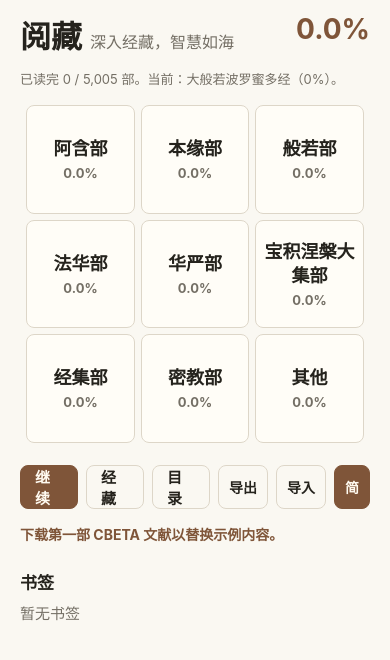
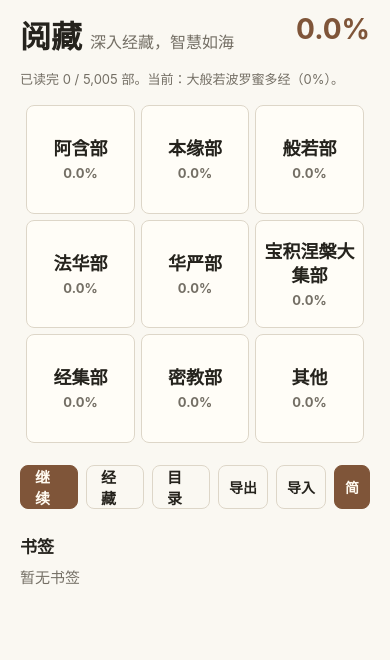
Before and after one commit to XipanXiao/sutrareader, a React Native app: screen / in a window 390 px wide. Shown: the top 660 px of the page. Built offline with nearby package versions, Linux system fonts and the light colour scheme; what expo-file-system, opencc-js would draw is missing.

Commit message:
Remove sample content notice

```diff
--- a/App.tsx
+++ b/App.tsx
@@ -488,7 +488,6 @@ function SutraReaderApp() {
           onExportProgress={exportProgress}
           onImportProgress={importProgress}
           onToggleChineseScript={toggleChineseScript}
-          onLoadDefault={() => openCatalogItem(defaultCatalogItem)}
         />
       ) : null}
       {screen === "category" && selectedCategory ? (
@@ -619,7 +618,6 @@ function HomeScreen({
   onExportProgress,
   onImportProgress,
   onToggleChineseScript,
-  onLoadDefault,
 }: {
   theme: Theme;
   currentWork: SutraWork;
@@ -637,7 +635,6 @@ function HomeScreen({
   onExportProgress: () => void;
   onImportProgress: () => void;
   onToggleChineseScript: () => void;
-  onLoadDefault: () => void;
 }) {
   const activeBookmarks = readerState.bookmarks.filter(
     (bookmark) =>
@@ -717,14 +714,6 @@ function HomeScreen({
           onPress={onToggleChineseScript}
         />
       </View>
-
-      {currentWork.id === sampleSutra.id ? (
-        <Pressable onPress={onLoadDefault} style={styles.notice}>
-          <Text style={[styles.noticeText, { color: theme.accent }]}>
-            下载第一部 CBETA 文献以替换示例内容。
-          </Text>
-        </Pressable>
-      ) : null}
 
       <View style={styles.panel}>
         <Text style={[styles.panelTitle, { color: theme.text }]}>书签</Text>
@@ -3138,14 +3127,6 @@ const styles = StyleSheet.create({
     fontSize: 14,
     fontWeight: "700",
   },
-  notice: {
-    marginTop: 16,
-  },
-  noticeText: {
-    fontSize: 14,
-    fontWeight: "700",
-    lineHeight: 20,
-  },
   panel: {
     marginTop: 24,
   },
```
